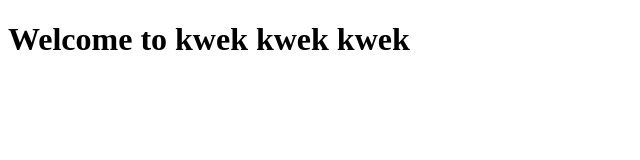
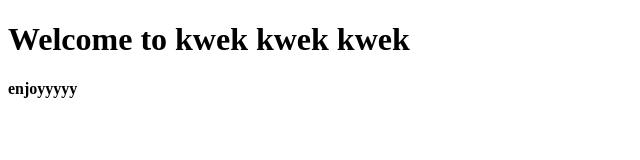
Before and after one commit to z35adrian/PPLG, a plain HTML site: page index.html in a window 1280 px wide. Shown: the full height of the page, 0-640 px from the left. Drawn offline with Linux system fonts and the light colour scheme.

Commit message:
Update index.html
tipis tipis

```diff
--- a/index.html
+++ b/index.html
@@ -6,6 +6,7 @@
 
   <body>
    <h1>Welcome to kwek kwek kwek</h1>
+    <h4>enjoyyyyy</h4>
   </body>
 
 </html
```
